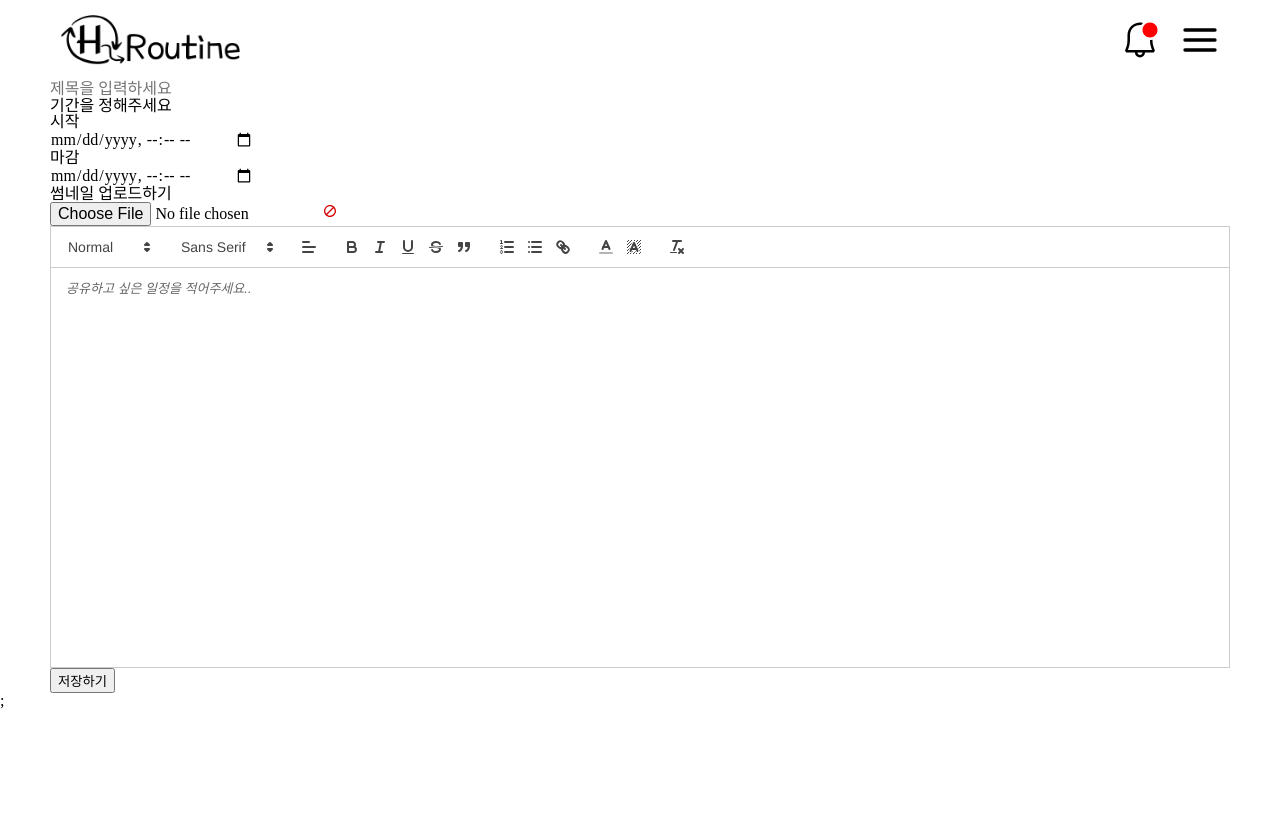
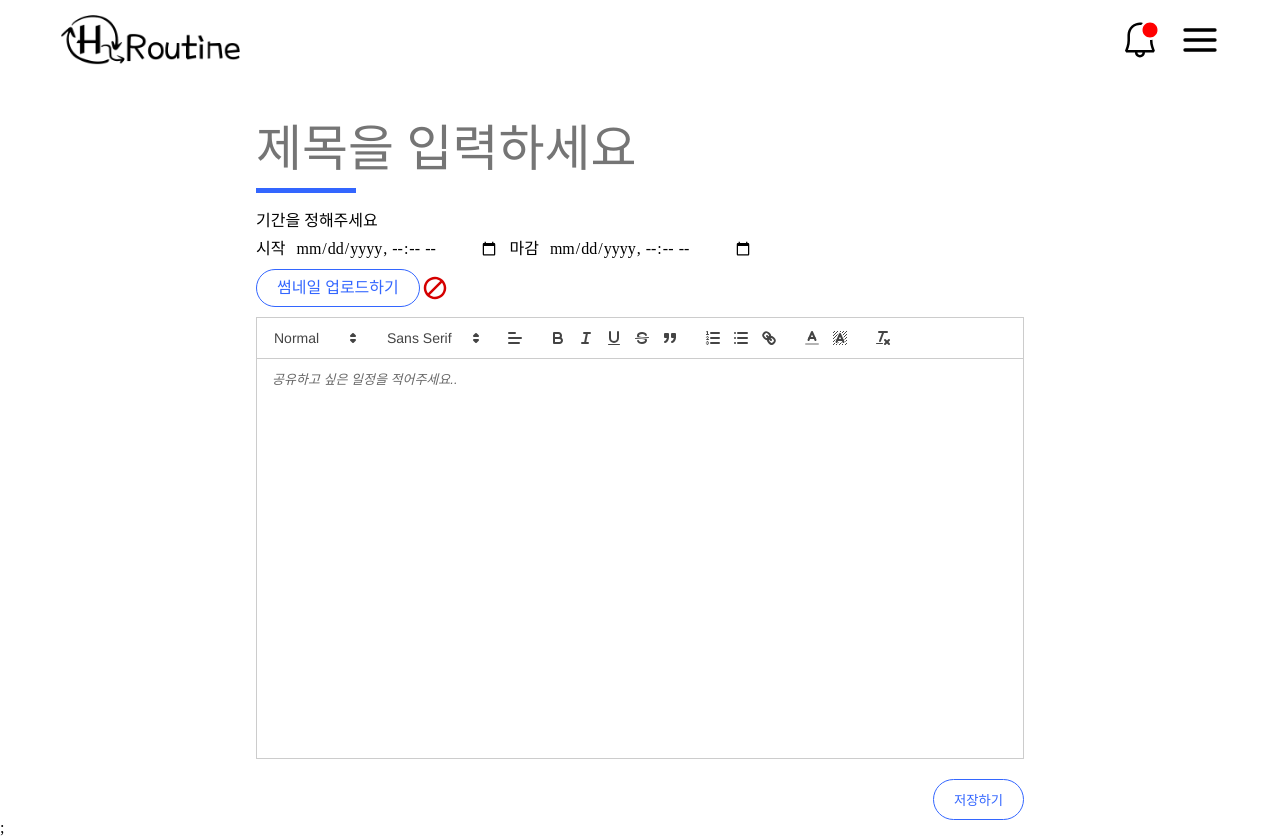
Before and after one commit to Techeer-FM-Studio/frontend, a Next.js app: page /banner/create in a window 1280 px wide. Before the commit the page ends 800 px from the top, so only its background shows below. Built offline with nearby package versions, Linux system fonts and the light colour scheme; a web font is replaced by a local one.

Commit message:
feat: ui 수정 및 추가/삭제

```diff
--- /dev/null
+++ b/src/styles/components/banner/detail/BannerButton.module.scss
@@ -0,0 +1,15 @@
+.container {
+  display: flex;
+  justify-content: center;
+  gap: 1rem;
+  & > button {
+    padding: 1rem 2rem;
+    border-radius: 50px;
+    border: 1px solid;
+    background-color: #ffffff;
+    border-color: #36f;
+    color: #36f;
+    cursor: pointer;
+    align-self: flex-end;
+  }
+}
--- /dev/null
+++ b/src/styles/components/banner/detail/BannerCommentItem.module.scss
@@ -0,0 +1,31 @@
+.container {
+  display: flex;
+  flex-direction: column;
+  border-bottom: 1px solid rgb(184, 184, 184);
+  padding-bottom: 1rem;
+  margin-bottom: 3rem;
+  gap: 1rem;
+  & > article {
+    display: flex;
+    justify-content: space-between;
+    & > div {
+      display: flex;
+      gap: 1rem;
+    }
+  }
+  & > div {
+    padding: 2rem;
+  }
+
+  & > button {
+    align-self: flex-end;
+    padding: 1rem 2rem;
+    border-radius: 50px;
+    border: 1px solid;
+    background-color: #ffffff;
+    border-color: #36f;
+    color: #36f;
+    cursor: pointer;
+    align-self: flex-end;
+  }
+}
--- /dev/null
+++ b/src/styles/components/banner/detail/BannerCommetList.module.scss
@@ -0,0 +1,34 @@
+.container {
+  padding: 4rem;
+  & > article {
+    display: flex;
+    flex-direction: column;
+    gap: 1.6rem;
+    margin-bottom: 5rem;
+    & > div {
+      align-self: flex-start;
+    }
+
+    & > textarea {
+      border: 1px solid;
+      border-radius: 10px;
+      border-color: #36f;
+      padding: 1rem;
+      resize: none;
+      outline: none;
+      width: 100% !important;
+      height: 10rem !important;
+    }
+
+    & > button {
+      padding: 1rem 2rem;
+      border-radius: 50px;
+      border: 1px solid;
+      background-color: #ffffff;
+      border-color: #36f;
+      color: #36f;
+      cursor: pointer;
+      align-self: flex-end;
+    }
+  }
+}
--- /dev/null
+++ b/src/styles/components/banner/detail/BannerDetail.module.scss
@@ -0,0 +1,26 @@
+.container {
+  padding: 0;
+}
+
+.title {
+  font-size: 8rem;
+  margin-bottom: 5rem;
+}
+
+.info {
+  display: flex;
+  align-items: center;
+  padding: 0 1rem;
+  margin-bottom: 2rem;
+  gap: 2rem;
+
+  & > div {
+    gap: 1rem;
+    display: flex;
+    &:first-of-type {
+      margin-right: auto;
+      font-size: 2rem;
+      font-weight: bold;
+    }
+  }
+}
--- a/src/styles/pages/BannerCreatePage.module.scss
+++ b/src/styles/pages/BannerCreatePage.module.scss
@@ -1,10 +1,64 @@
 .page {
+  display: flex;
+  flex-direction: column;
   position: relative;
-  max-width: 1180px;
+  max-width: 768px;
+  margin: 0 auto;
+  margin-top: 4rem;
+  gap: 1rem;
 
-  margin: 0 auto;
+  & > button {
+    margin-top: 1rem;
+    padding: 1rem 2rem;
+    border-radius: 50px;
+    border: 1px solid;
+    background-color: #ffffff;
+    border-color: #36f;
+    color: #36f;
+    cursor: pointer;
+    align-self: flex-end;
+  }
+}
+.title {
+  font-size: 5rem;
+  outline: none;
+}
+.line {
+  width: 10rem;
+  height: 5px;
+  margin-bottom: 1rem;
+  background-color: #36f;
 }
 
+.date {
+  display: flex;
+  align-items: center;
+  gap: 1rem;
+}
+.fileContainer {
+  display: flex;
+  align-items: center;
+  & > svg {
+    color: green;
+    width: 3rem;
+    height: 100%;
+  }
+}
+
+.file {
+  padding: 1rem 2rem;
+  border-radius: 50px;
+  border: 1px solid;
+  background-color: #ffffff;
+  border-color: #36f;
+  color: #36f;
+  flex-grow: 0;
+  width: fit-content;
+  cursor: pointer;
+}
+.fileNone {
+  display: none;
+}
 .quill {
   & > div:last-child {
     height: 400px;
--- /dev/null
+++ b/src/styles/pages/BannerDetailPage.module.scss
@@ -0,0 +1,31 @@
+.container {
+  gap: 5rem;
+  width: 100%;
+  max-width: 768px;
+  margin: 0 auto;
+  margin-top: 50px;
+}
+
+.img {
+  width: 100%;
+  height: 40rem;
+  position: relative;
+  margin-bottom: 3rem;
+
+  & > img {
+    object-fit: cover;
+  }
+}
+
+.memo {
+  display: flex;
+  flex-direction: column;
+  & > div {
+    padding: 0 1rem;
+  }
+  & > p {
+    font-size: large;
+    align-self: center;
+    margin: 8rem 0 1rem 0;
+  }
+}
```
